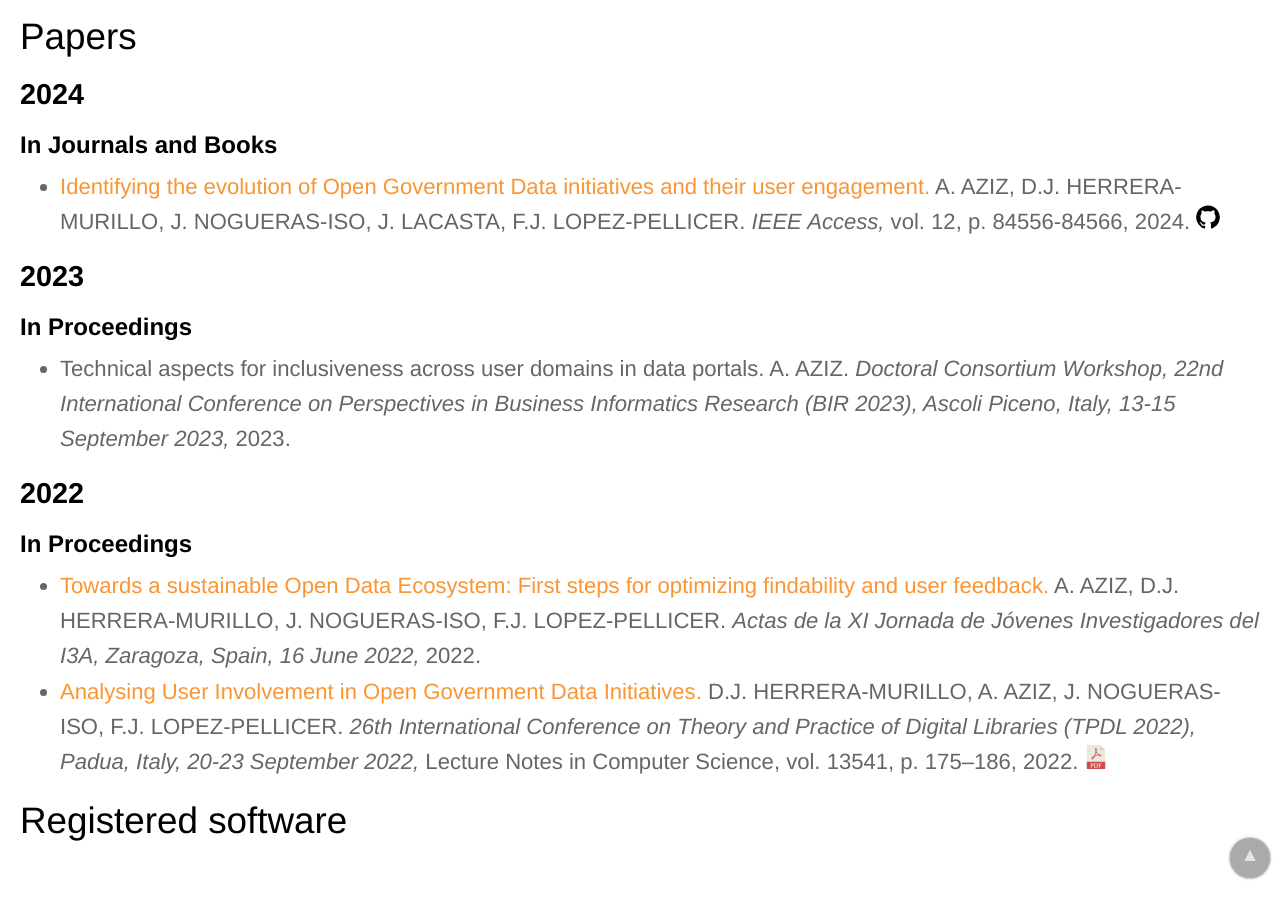
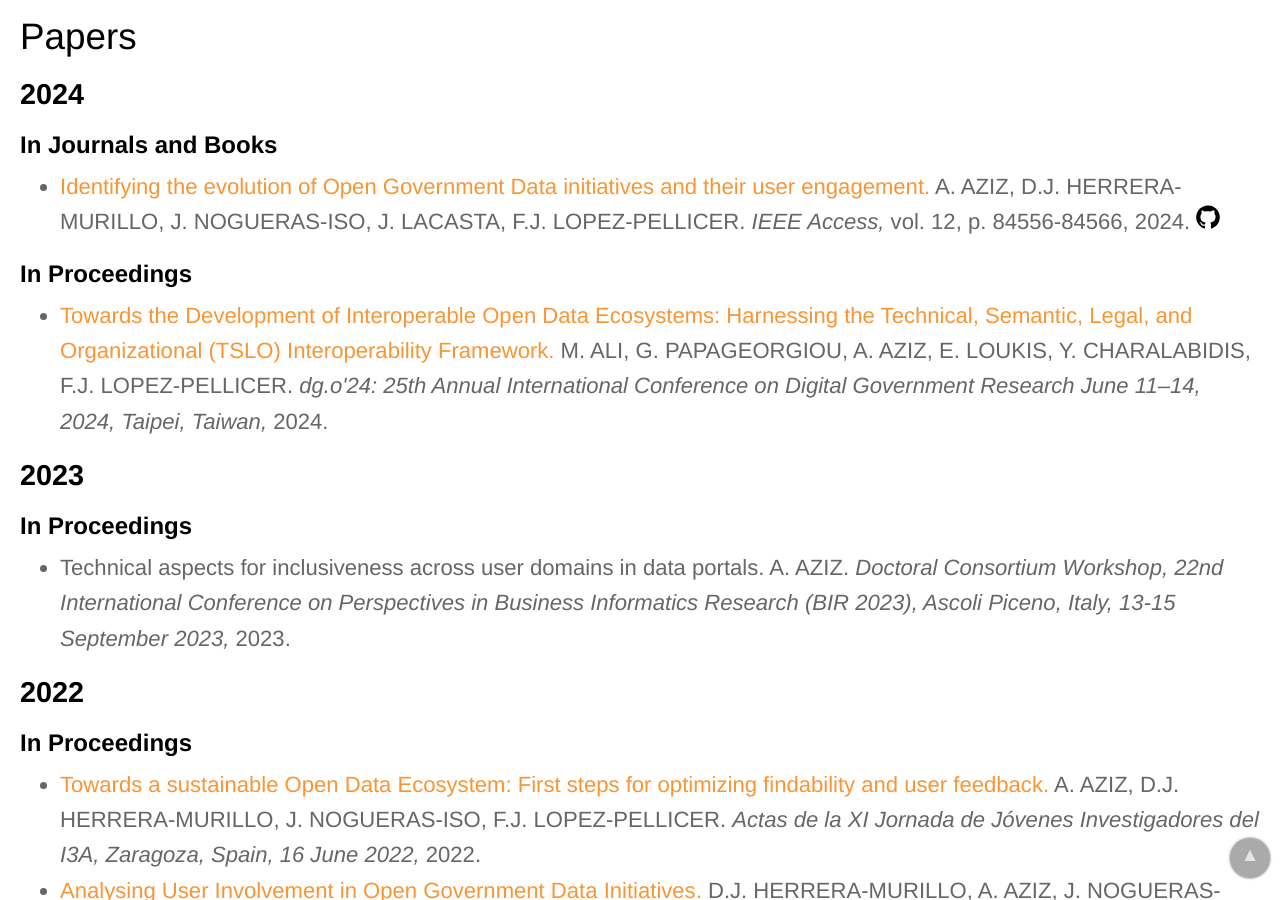
Before and after one commit to IAAA-Lab/IAAA-Lab.github.io, a Jekyll site: the page built from _staff/aziz.md, in a window 1280 px wide and 900 px high, scrolled down 774 px. Built offline with Jekyll 4.4.1, drawn with Linux system fonts in a browser that asks for light colours.

Commit message:
dg.o'24 paper añadido

```diff
--- a/_data/papers.yml
+++ b/_data/papers.yml
@@ -50,6 +50,13 @@
   publication_detail: "vol. 83, p. 3945–3961"
   year: 2024
   doi: 10.1007/s11042-023-15340-x
+# -------------------
+- title: "Towards the Development of Interoperable Open Data Ecosystems: Harnessing the Technical, Semantic, Legal, and Organizational (TSLO) Interoperability Framework"
+  authors: M. ALI, G. PAPAGEORGIOU, A. AZIZ, E. LOUKIS, Y. CHARALABIDIS, F.J. LOPEZ-PELLICER
+  publication_conference: "dg.o'24: 25th Annual International Conference on Digital Government Research June 11–14, 2024, Taipei, Taiwan"
+  year: 2024
+  url: https://doi.org/10.1145/3657054.3657160
+  doi: 10.1145/3657054.3657160
 # -------------------
 - title: "DGGSTools: An Open Source Python Package for the Manipulation of Vector and Raster Datasets in the rHEALPix Discrete Global Grid System"
   authors: S. MARTIN-SEGURA, R. BÉJAR, F.J. ZARAZAGA-SORIA
```
